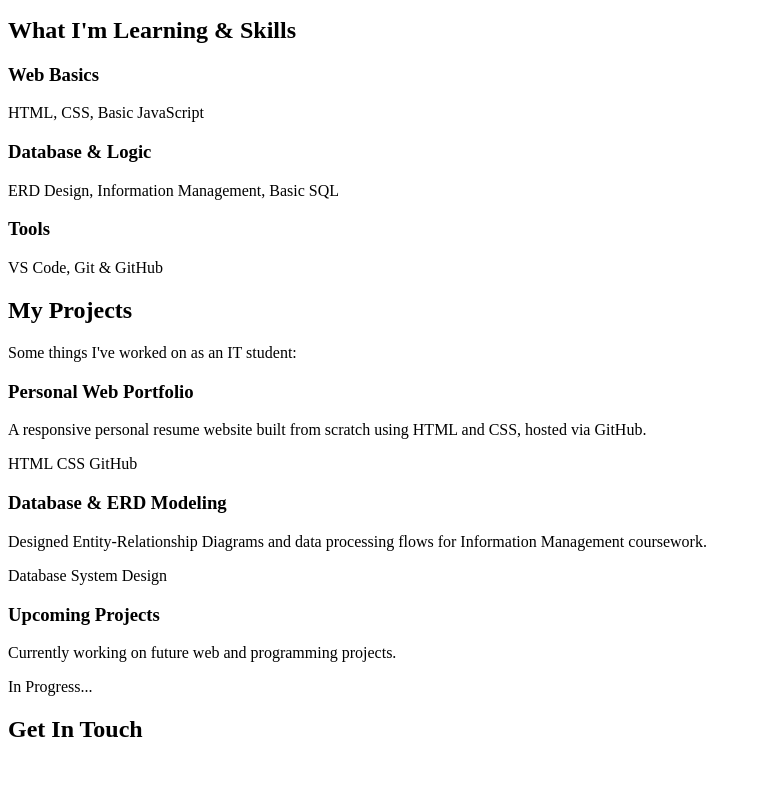
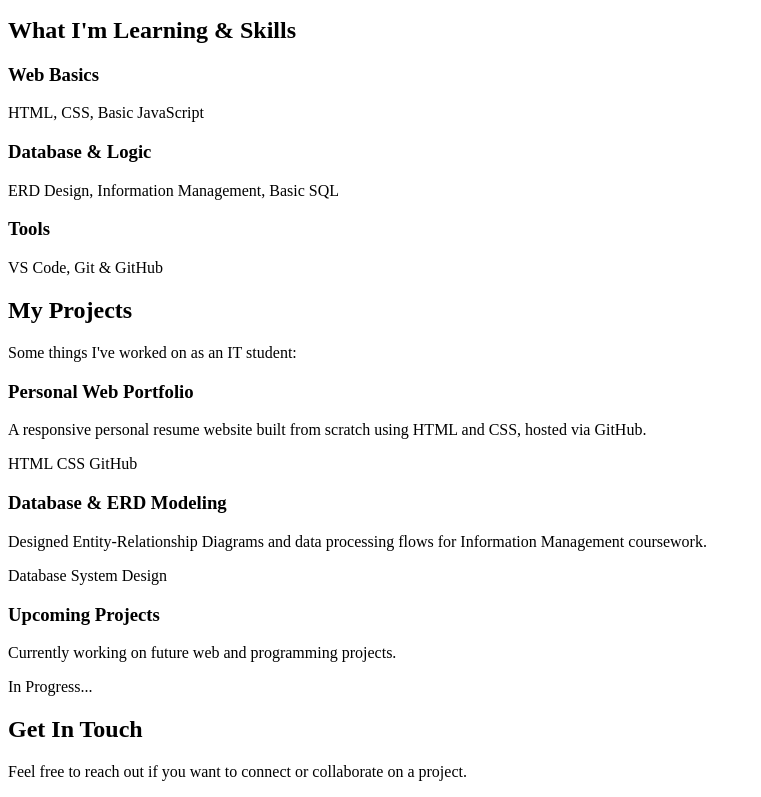
Before and after one commit to larenzzzz/BAYSAN_PORTFOLIO, a plain HTML site: page index.html in a window 1280 px wide. Shown: the part 508-1305 px from the top of the page, without its empty margins (0-761 px from the left). Before the commit the page ends 1271 px from the top, so only its background shows below. Drawn offline with Linux system fonts and the light colour scheme.

Commit message:
added <p> "Feel free to reach out if you want to connect or collaborate on a project."

```diff
--- a/index.html
+++ b/index.html
@@ -99,4 +99,5 @@
 
     <section id="contact" class="section bg-light">
         <h2>Get In Touch</h2>
+        <p>Feel free to reach out if you want to connect or collaborate on a project.</p>
     </section>
```
